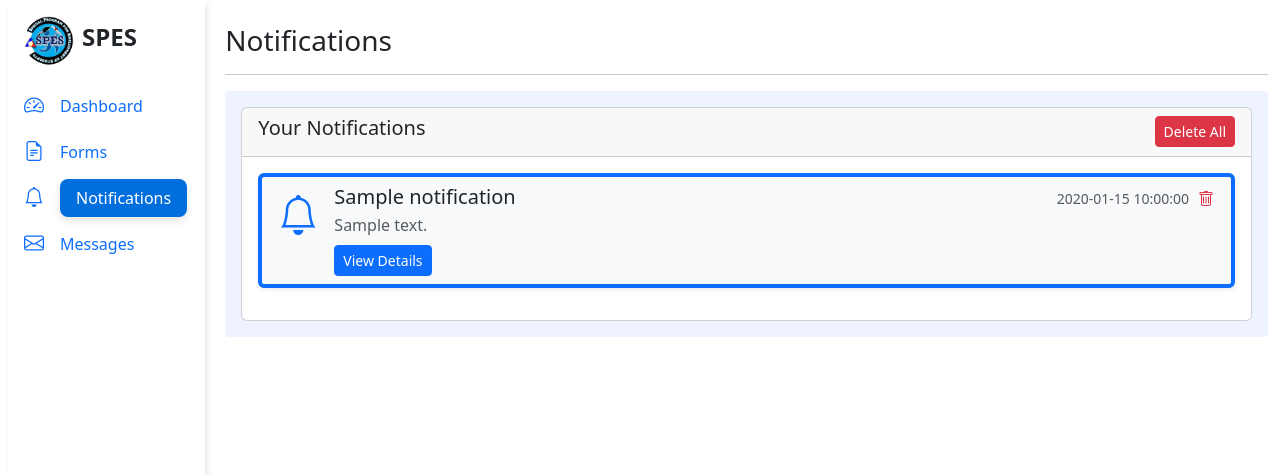
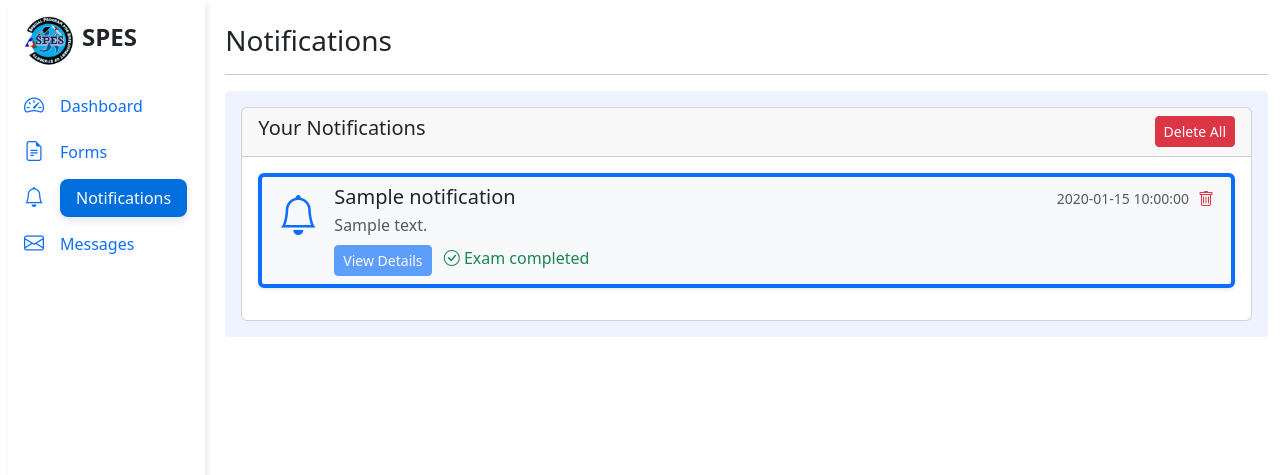
Before and after one commit to jericwin/SPES, a Flask app: template templates/new/notifications.html in a window 1280 px wide. Shown: the top 475 px of the page. Run offline with Flask 3, Linux system fonts and the light colour scheme; the template is opened without the code that fills it: most values are stand-ins (such as "Sample title", 1, 10 or a date in 2020).

Commit message:
Update notifications template: enhance notification display with action links, add status indicators for completed and ended exams, and improve user feedback for notification actions. Refactor modal for exam results to streamline data presentation and enhance user experience.

```diff
--- a/templates/new/notifications.html
+++ b/templates/new/notifications.html
@@ -257,13 +257,16 @@
                               {{ notification.message }}
                             </p>
                             {% if notification.action_url %}
-                            <a
-                              href="{{ notification.action_url }}"
-                              class="btn btn-primary btn-sm"
-                            >
-                              {% if notification.type == 'exam_link' %} Take
-                              Exam {% else %} View Details {% endif %}
+                              <a href="{{ notification.action_url }}"
+                                 class="btn btn-primary btn-sm{% if notification.assignment_status == 'completed' or notification.exam_status == 'ended' %} disabled{% endif %}"
+                                 {% if notification.assignment_status == 'completed' or notification.exam_status == 'ended' %}tabindex="-1" aria-disabled="true" title="{% if notification.assignment_status == 'completed' %}Exam already completed{% else %}Exam has ended{% endif %}"{% endif %}>
+                                {% if notification.type == 'exam_link' %} Take Exam {% else %} View Details {% endif %}
                             </a>
+                              {% if notification.assignment_status == 'completed' %}
+                                <span class="text-success ms-2"><i class="bi bi-check-circle"></i> Exam completed</span>
+                              {% elif notification.exam_status == 'ended' %}
+                                <span class="text-danger ms-2"> Exam closed</span>
+                              {% endif %}
                             {% endif %}
                           </div>
                         </div>
```
